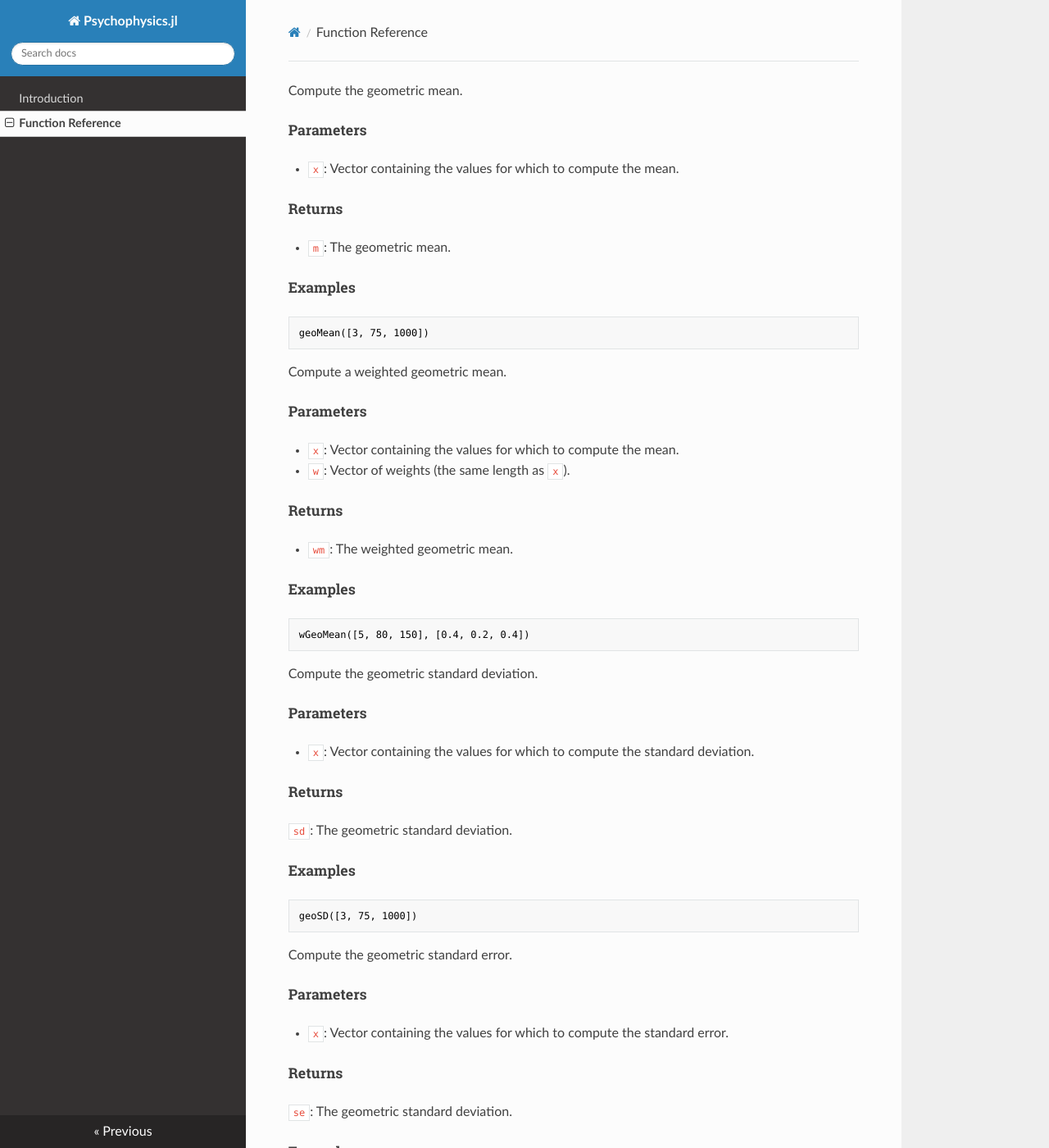
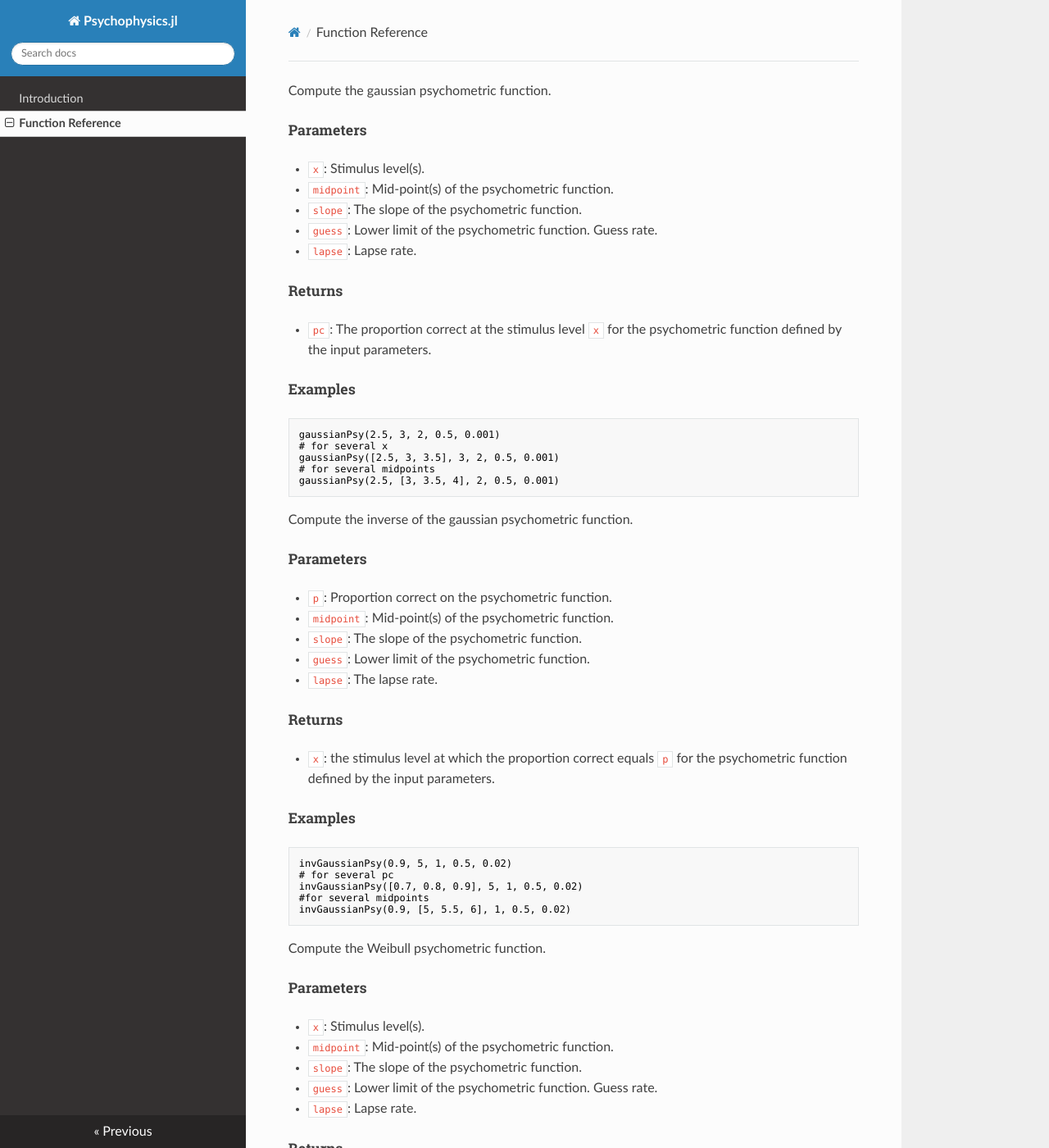
Before and after one commit to sam81/Psychophysics.jl, an MkDocs documentation site: the page built from docs/API.md, in a window 1280 px wide and 1400 px high. Shown: the whole window at 82% size. Built offline with MkDocs 1.6.1, drawn with Linux system fonts in a browser that asks for light colours; nearby versions of some CDN libraries; old or Windows-style settings are respelled for this version of MkDocs; some of the changed text lies outside the part shown.

Commit message:
relink docs

````diff
--- a/docs/API.md
+++ b/docs/API.md
@@ -1,67 +1,3 @@
-Compute the geometric mean.
-
-#####Parameters
-
-* `x`: Vector containing the values for which to compute the mean.
-
-#####Returns
-
-* `m`: The geometric mean.
-
-##### Examples
-
-```julia
-geoMean([3, 75, 1000])
-```
-
-Compute a weighted geometric mean.
-
-##### Parameters
-* `x`: Vector containing the values for which to compute the mean.
-* `w`: Vector of weights (the same length as `x`).
-
-##### Returns
-
-* `wm`: The weighted geometric mean.
-
-##### Examples
-```julia
-wGeoMean([5, 80, 150], [0.4, 0.2, 0.4])
-```
-
-Compute the geometric standard deviation.
-
-##### Parameters
-
-* `x`: Vector containing the values for which to compute the standard deviation.
-
-##### Returns
-
-`sd`: The geometric standard deviation.
-
-##### Examples
-
-```julia
-geoSD([3, 75, 1000])
-```
-
-Compute the geometric standard error.
-
-##### Parameters
-
-* `x`: Vector containing the values for which to compute the standard error.
-
-##### Returns
-
-`se`: The geometric standard deviation.
-
-##### Examples
-
-```julia
-geoSE([3, 75, 1000])
-```
-
-
 Compute the gaussian psychometric function.
 
 ##### Parameters
@@ -74,7 +10,7 @@ Compute the gaussian psychometric function.
 
 ##### Returns
 
-* `pc`: The percent correct at the stimulus level `x` for the psychometric function defined
+* `pc`: The proportion correct at the stimulus level `x` for the psychometric function defined
     by the input parameters.
 
 ##### Examples
@@ -99,8 +35,8 @@ Compute the inverse of the gaussian psychometric function.
 
 ##### Returns
 
-* `x`: the stimulus level at which percent proportion equals `p` for the
-    psychometric function defined by the input parameters.
+* `x`: the stimulus level at which the proportion correct equals `p` for the
+  psychometric function defined by the input parameters.
 
 ##### Examples
 
@@ -125,7 +61,7 @@ Compute the Weibull psychometric function.
 
 ##### Returns
 
-* `pc`: The percent correct at the stimulus level `x` for the psychometric function defined
+* `pc`: The proportion correct at the stimulus level `x` for the psychometric function defined
     by the input parameters.
 
 ##### Examples
@@ -150,7 +86,7 @@ Compute the inverse of the Weibull psychometric function.
 
 ##### Returns
 
-* `x`: the stimulus level at which percent proportion equals `p` for the
+* `x`: the stimulus level at which proportion correct equals `p` for the
     psychometric function defined by the input parameters.
 
 ##### Examples
@@ -176,7 +112,7 @@ Compute the gumbel psychometric function.
 
 ##### Returns
 
-* `pc`: The percent correct at the stimulus level `x` for the psychometric function defined
+* `pc`: The proportion correct at the stimulus level `x` for the psychometric function defined
     by the input parameters.
 
 ##### Examples
@@ -202,7 +138,7 @@ Compute the inverse of the gumbel psychometric function.
 
 ##### Returns
 
-* `x`: the stimulus level at which percent proportion equals `p` for the
+* `x`: the stimulus level at which proportion correct equals `p` for the
     psychometric function defined by the input parameters.
 
 ##### Examples
@@ -228,7 +164,7 @@ Compute the logistic psychometric function.
 
 ##### Returns
 
-* `pc`: The percent correct at the stimulus level `x` for the psychometric function defined
+* `pc`: The proportion correct at the stimulus level `x` for the psychometric function defined
     by the input parameters.
 
 ##### Examples
@@ -253,7 +189,7 @@ Compute the inverse of the logistic psychometric function.
 
 ##### Returns
 
-* `x`: the stimulus level at which percent proportion equals `p` for the
+* `x`: the stimulus level at which proportion correct equals `p` for the
     psychometric function defined by the input parameters.
 
 ##### Examples
````
Also changed, not shown: README.md (+2 -0 lines).
